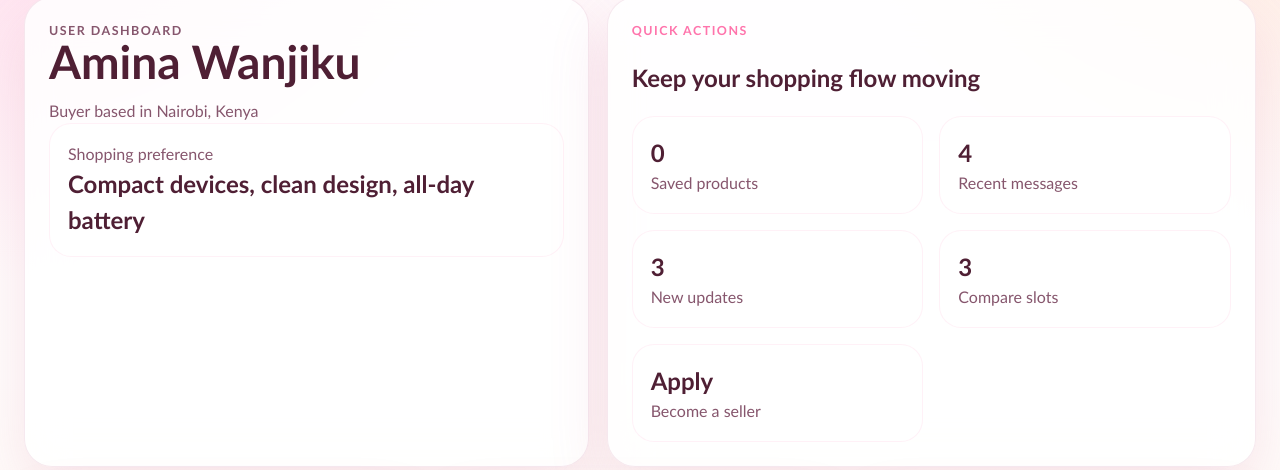
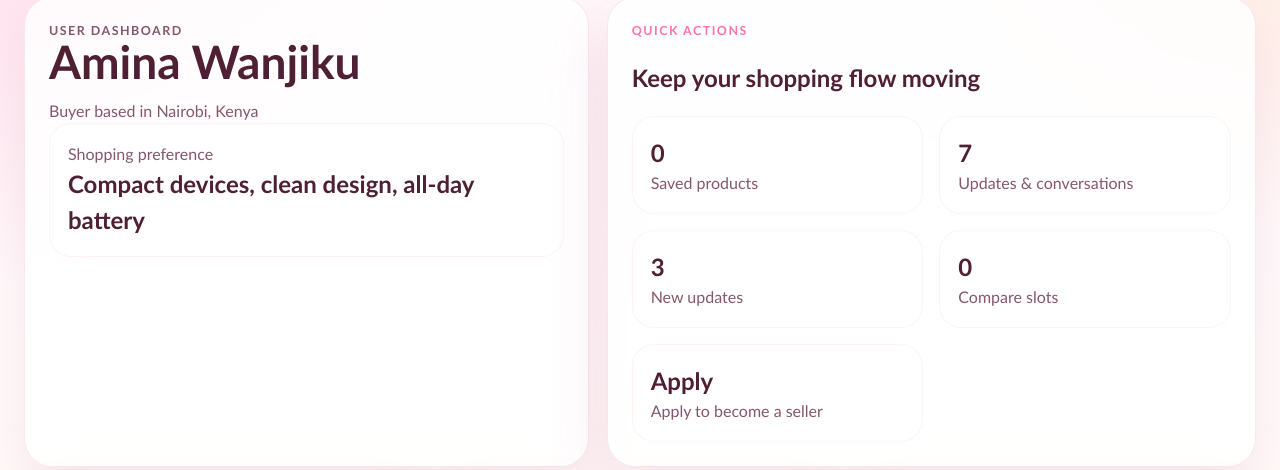
Before and after one commit to JohnKinyadev/shopperz_2, a React (Vite) app: page /dashboard in a window 1280 px wide. Shown: the part 233-703 px from the top of the page. Built offline with nearby package versions, Linux system fonts and the light colour scheme; no server answers.

Commit message:
feat(seller): sync seller request states across buyer surfaces

```diff
--- a/src/pages/DashboardPage.jsx
+++ b/src/pages/DashboardPage.jsx
@@ -2,10 +2,42 @@ import { Link } from "react-router-dom";
 import { useMarketplace } from "../context/MarketplaceContext";
 
 function DashboardPage() {
-  const { messages, notifications, products, profile, savedItems } = useMarketplace();
+  const {
+    messages,
+    notifications,
+    orders,
+    products,
+    profile,
+    savedItems,
+    currentSellerRequest,
+    compareItems,
+  } = useMarketplace();
   const savedProducts = products.filter((product) => savedItems.includes(product.id));
   const recentMessages = [...messages].slice(-4).reverse();
   const latestNotifications = notifications.slice(0, 3);
+  const updateCount = messages.length + notifications.length + orders.length;
+  const shouldHideSellerName = profile.role === "Buyer";
+  const sellerShopPath = profile.sellerId
+    ? `/sellers/${profile.sellerId}`
+    : currentSellerRequest?.sellerId
+      ? `/sellers/${currentSellerRequest.sellerId}`
+      : "/seller-request";
+  const sellerCardTitle =
+    profile.role === "Seller"
+      ? "My store"
+      : currentSellerRequest?.status === "Pending"
+        ? "Pending"
+        : currentSellerRequest?.status === "Approved"
+          ? "My store"
+          : "Apply";
+  const sellerCardText =
+    profile.role === "Seller"
+      ? "Manage my shop"
+      : currentSellerRequest?.status === "Pending"
+        ? "Seller request pending"
+        : currentSellerRequest?.status === "Approved"
+          ? "Manage my shop"
+          : "Apply to become a seller";
 
   return (
     <div className="dashboard-page">
@@ -31,23 +63,23 @@ function DashboardPage() {
               <span>Saved products</span>
             </Link>
             <Link to="/messages" className="mini-card">
-              <strong>{recentMessages.length}</strong>
-              <span>Recent messages</span>
+              <strong>{updateCount}</strong>
+              <span>Updates & conversations</span>
             </Link>
             <Link to="/notifications" className="mini-card">
               <strong>{latestNotifications.length}</strong>
               <span>New updates</span>
             </Link>
             <Link to="/compare" className="mini-card">
-              <strong>3</strong>
+              <strong>{compareItems.length}</strong>
               <span>Compare slots</span>
             </Link>
             <Link
-              to={profile.role === "Seller" && profile.sellerId ? `/sellers/${profile.sellerId}` : "/seller-request"}
+              to={currentSellerRequest?.status === "Pending" ? "/seller-request" : sellerShopPath}
               className="mini-card"
             >
-              <strong>{profile.role === "Seller" ? "My store" : "Apply"}</strong>
-              <span>{profile.role === "Seller" ? "Manage products" : "Become a seller"}</span>
+              <strong>{sellerCardTitle}</strong>
+              <span>{sellerCardText}</span>
             </Link>
           </div>
         </article>
@@ -68,7 +100,7 @@ function DashboardPage() {
                 <div>
                   <strong>{product.name}</strong>
                   <span>
-                    {product.category} • {product.seller}
+                    {product.category} - {shouldHideSellerName ? "Seller shown in product view" : product.seller}
                   </span>
                 </div>
                 <span>${product.price}</span>
--- a/src/pages/HomePage.jsx
+++ b/src/pages/HomePage.jsx
@@ -6,14 +6,25 @@ import { categories } from "../data/mockData";
 import { useMarketplace } from "../context/MarketplaceContext";
 
 function HomePage() {
-  const { compareItems, products, savedItems, sellers, toggleCompareItem, toggleSavedItem, currentUser, profile } =
+  const {
+    compareItems,
+    products,
+    savedItems,
+    sellers,
+    toggleCompareItem,
+    toggleSavedItem,
+    currentUser,
+    profile,
+    currentSellerRequest,
+  } =
     useMarketplace();
   const [searchTerm, setSearchTerm] = useState("");
   const [selectedCategory, setSelectedCategory] = useState("All");
 
   const visibleProducts = useMemo(() => {
     return products.filter((product) => {
-      const matchesSearch = [product.name, product.description, product.seller, ...product.tags]
+      const matchesSearch = [product.name, product.description, product.seller, ...(product.tags ?? [])]
+        .filter(Boolean)
         .join(" ")
         .toLowerCase()
         .includes(searchTerm.toLowerCase());
@@ -25,6 +36,19 @@ function HomePage() {
   }, [products, searchTerm, selectedCategory]);
 
   const trendingSellers = sellers.slice(0, 3);
+  const sellerShopPath = profile.sellerId
+    ? `/sellers/${profile.sellerId}`
+    : currentSellerRequest?.sellerId
+      ? `/sellers/${currentSellerRequest.sellerId}`
+      : "/seller-request";
+  const sellerCtaLabel =
+    profile.role === "Seller"
+      ? "Manage my shop"
+      : currentSellerRequest?.status === "Pending"
+        ? "Pending"
+        : currentSellerRequest?.status === "Approved"
+          ? "Manage my shop"
+          : "Apply to become a seller";
 
   return (
     <div className="page-grid">
@@ -49,15 +73,9 @@ function HomePage() {
               Open compare
             </Link>
             {currentUser.isAuthenticated ? (
-              profile.role === "Seller" ? (
-                <Link to={`/sellers/${profile.sellerId}`} className="ghost-button">
-                  My {profile.sellerName || "shop"}
-                </Link>
-              ) : (
-                <Link to="/seller-request" className="ghost-button">
-                  Become a seller
-                </Link>
-              )
+              <Link to={sellerCtaLabel === "Pending" ? "/seller-request" : sellerShopPath} className="ghost-button">
+                {sellerCtaLabel}
+              </Link>
             ) : null}
           </div>
         </div>
--- a/src/pages/SellerRequestPage.jsx
+++ b/src/pages/SellerRequestPage.jsx
@@ -1,10 +1,10 @@
+import { Link, useNavigate } from "react-router-dom";
 import { useState, useEffect } from "react";
-import { useNavigate } from "react-router-dom";
 import { useMarketplace } from "../context/MarketplaceContext";
 
 function SellerRequestPage() {
   const navigate = useNavigate();
-  const { becomeSeller, sellerRequests, currentUser, profile, authError } = useMarketplace();
+  const { becomeSeller, currentUser, profile, authError, currentSellerRequest } = useMarketplace();
   const [form, setForm] = useState({
     storeName: "",
     location: "",
@@ -22,10 +22,10 @@ function SellerRequestPage() {
 
   // Redirect to seller store if already a seller
   useEffect(() => {
-    if (currentUser.isAuthenticated && currentUser.role === "Seller") {
-      navigate(`/sellers/${currentUser.sellerId}`);
+    if (profile.role === "Seller" && profile.sellerId) {
+      navigate(`/sellers/${profile.sellerId}`);
     }
-  }, [currentUser, navigate]);
+  }, [navigate, profile.role, profile.sellerId]);
 
   function handleChange(event) {
     const { name, value } = event.target;
@@ -45,17 +45,15 @@ function SellerRequestPage() {
     }
   }
 
-  const existingRequest = sellerRequests.find(
-    (request) => request.requesterEmail === currentUser.user?.email,
-  );
-
-  const isRequestPending = existingRequest?.status === "Pending";
-  const isRequestApproved = existingRequest?.status === "Approved";
+  const isRequestPending = currentSellerRequest?.status === "Pending";
+  const isRequestApproved = currentSellerRequest?.status === "Approved";
+  const sellerShopPath = profile.sellerId
+    ? `/sellers/${profile.sellerId}`
+    : currentSellerRequest?.sellerId
+      ? `/sellers/${currentSellerRequest.sellerId}`
+      : "/dashboard";
 
   useEffect(() => {
-    if (profile.role === "Seller") {
-      navigate(`/sellers/${profile.sellerId}`);
-    }
     if (currentUser.isAdmin) {
       navigate("/admin");
     }
@@ -110,16 +108,22 @@ function SellerRequestPage() {
             <input name="coverImage" value={form.coverImage} onChange={handleChange} />
           </label>
 
-          <button type="submit" className="primary-button" disabled={isRequestPending || isRequestApproved}>
-            {isRequestPending ? "Request pending" : isRequestApproved ? "Approved" : "Become a seller"}
-          </button>
+          {isRequestApproved ? (
+            <Link to={sellerShopPath} className="primary-button link-button">
+              Manage my shop
+            </Link>
+          ) : (
+            <button type="submit" className="primary-button" disabled={isRequestPending}>
+              {isRequestPending ? "Pending" : "Apply to become a seller"}
+            </button>
+          )}
 
           {authError && <p className="error-message">{authError}</p>}
           {isRequestPending ? (
             <p className="error-message">Your seller request is pending approval from admin.</p>
           ) : null}
           {isRequestApproved ? (
-            <p className="error-message">Your seller request has been approved. Please refresh to access your seller store.</p>
+            <p className="error-message">Your seller request has been approved. You can now manage your shop.</p>
           ) : null}
         </form>
       </section>
```
